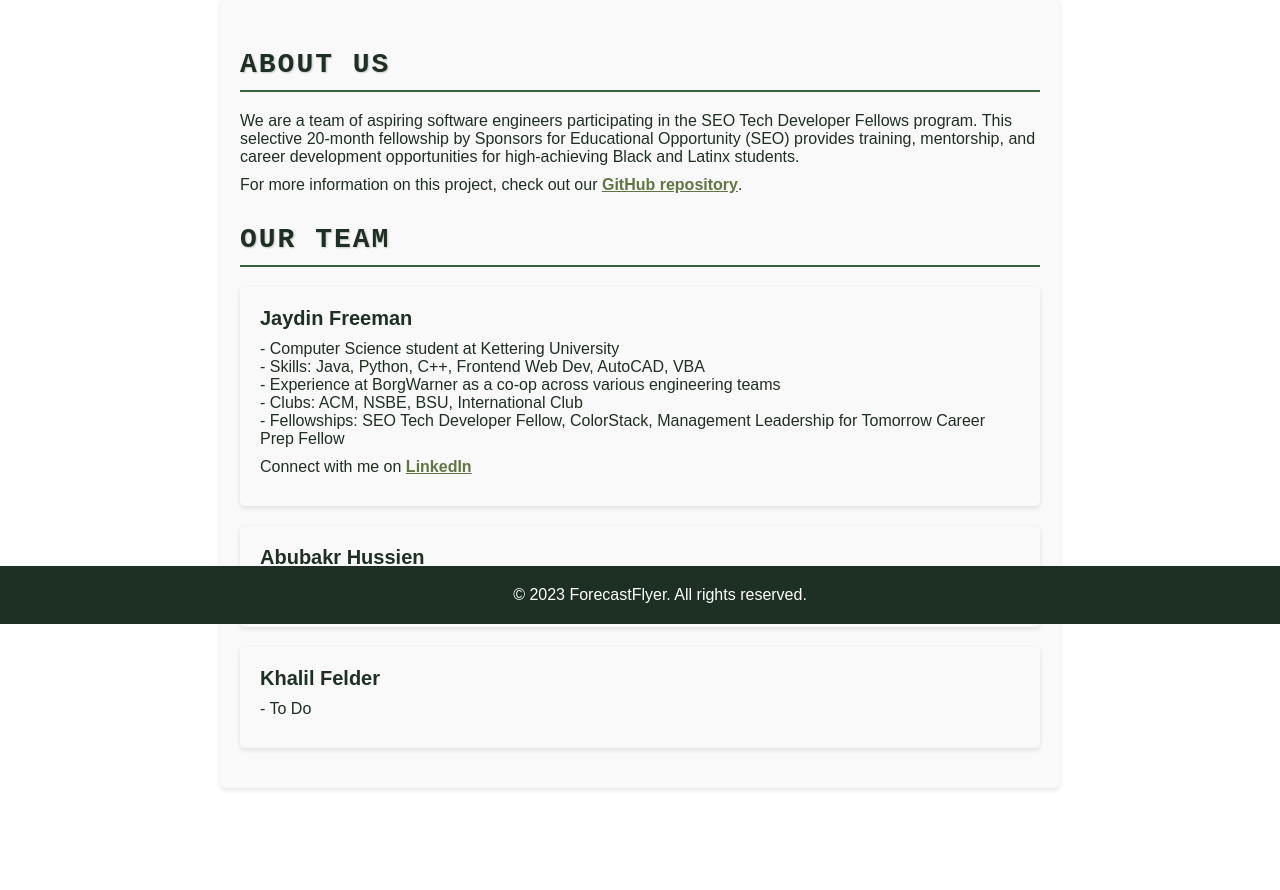
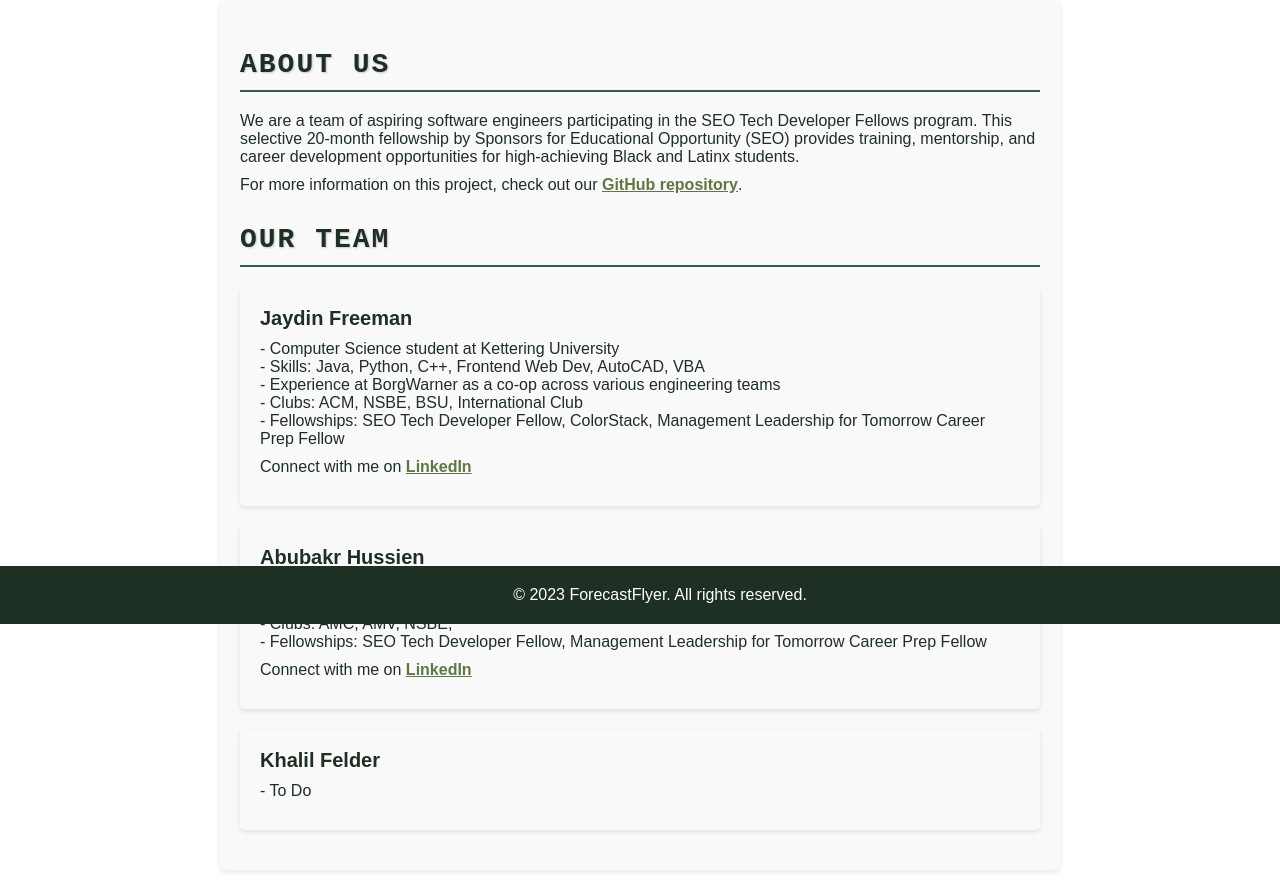
Before and after one commit to TheManWhoLikesToCode/Travel-App, a Flask app: page /about_us in a window 1280 px wide. Shown: the part 176-1066 px from the top of the page. Before the commit the page ends 966 px from the top, so only its background shows below. Run offline with Flask 2, Linux system fonts and the light colour scheme.

Commit message:
Added personal information

```diff
--- a/templates/about_us.html
+++ b/templates/about_us.html
@@ -77,7 +77,22 @@
 
         <li>
           <h3>Abubakr Hussien</h3>
-          <p>- To Do</p>
+          <p>
+            - Computer Science student at University of Maryland College Park<br />
+            - Skills: Java, Python, C, C#<br />
+            - Clubs: AMC, AMV, NSBE,<br />
+            - Fellowships: SEO Tech Developer Fellow, Management
+            Leadership for Tomorrow Career Prep Fellow
+          </p>
+
+          <p>
+            Connect with me on
+            <a
+              href="https://www.linkedin.com/in/abubakr-hussien-77b941233/"
+              target="_blank"
+              >LinkedIn</a
+            >
+          </p>
         </li>
 
         <li>
```
